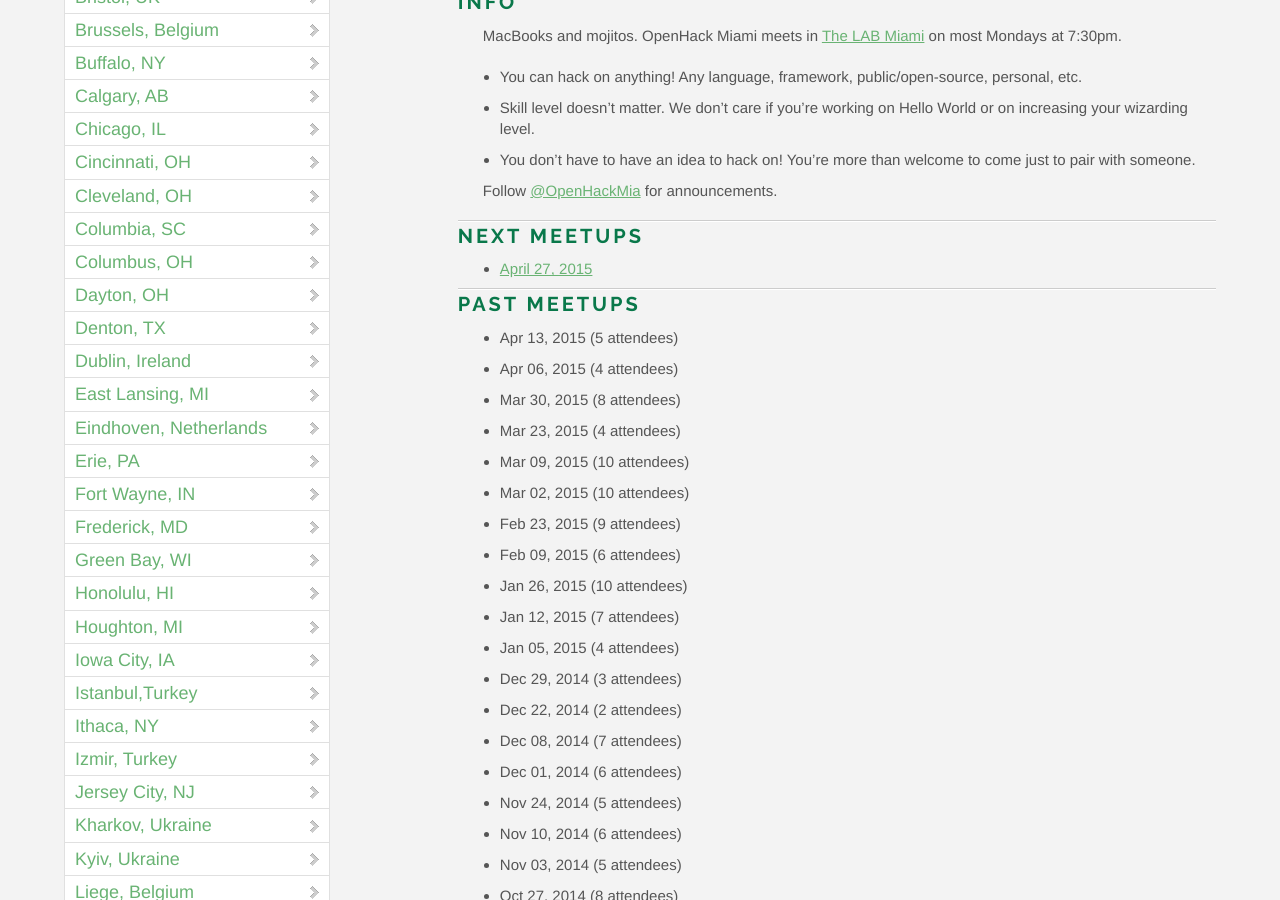
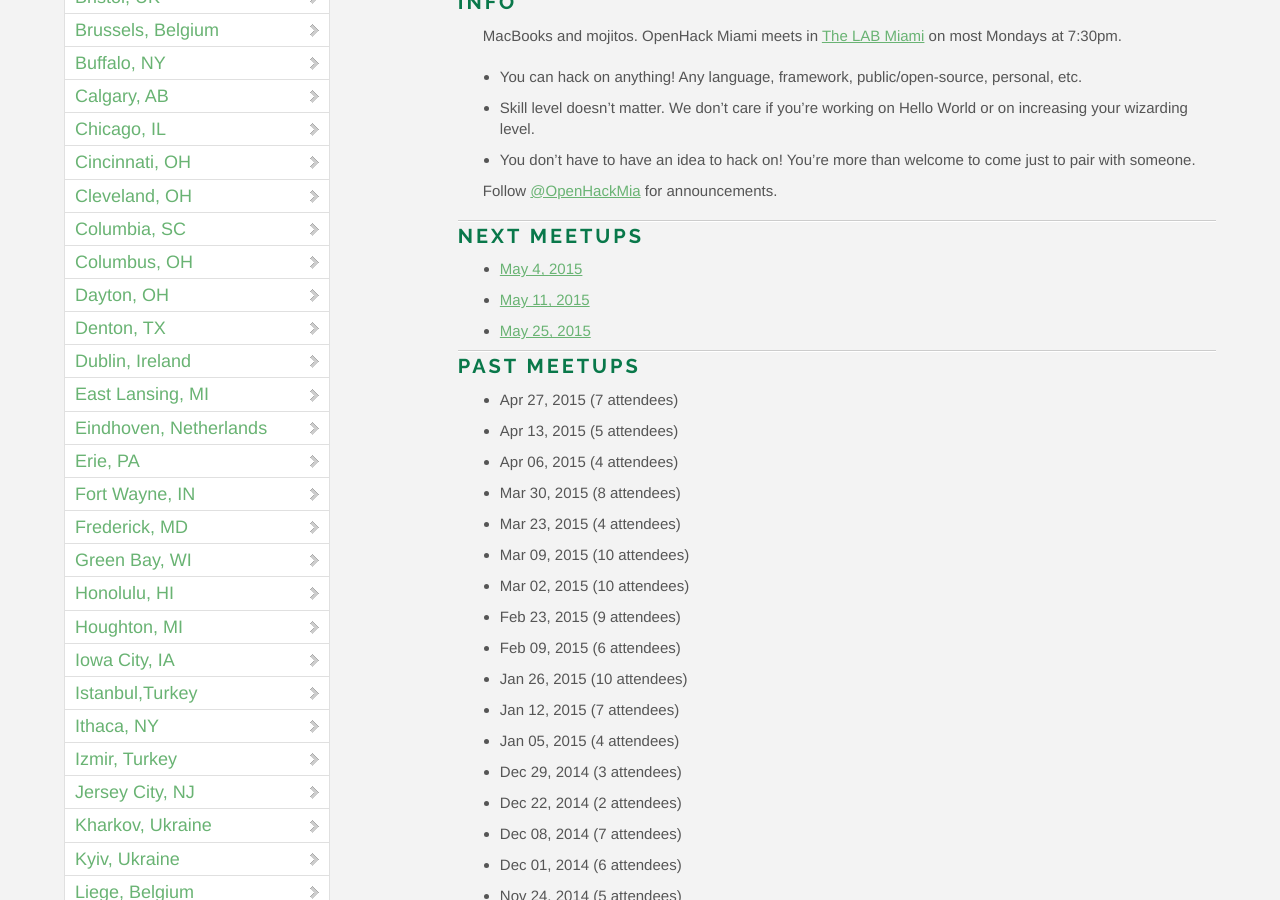
Before and after one commit to OpenHack/openhack.github.com, a Jekyll site: the page built from miami/index.markdown, in a window 1280 px wide and 900 px high, scrolled down 733 px. Built offline with Jekyll 4.4.1, drawn with Linux system fonts in a browser that asks for light colours; nearby versions of some CDN libraries; comment, search, counter and statistics services are not loaded.

Commit message:
Schedule Miami May meetups

```diff
--- a/miami/index.markdown
+++ b/miami/index.markdown
@@ -19,10 +19,13 @@ Follow [@OpenHackMia](http://twitter.com/openhackmia) for announcements.
 
 ### Next meetups
 
-* [April 27, 2015](http://www.meetup.com/miamirb/events/221648705/)
+* [May 4, 2015](http://www.meetup.com/miamirb/events/222217519/)
+* [May 11, 2015](http://www.meetup.com/miamirb/events/222217522/)
+* [May 25, 2015](http://www.meetup.com/miamirb/events/222217532/)
 
 ### Past meetups
 
+* Apr 27, 2015 (7 attendees)
 * Apr 13, 2015 (5 attendees)
 * Apr 06, 2015 (4 attendees)
 * Mar 30, 2015 (8 attendees)
```
